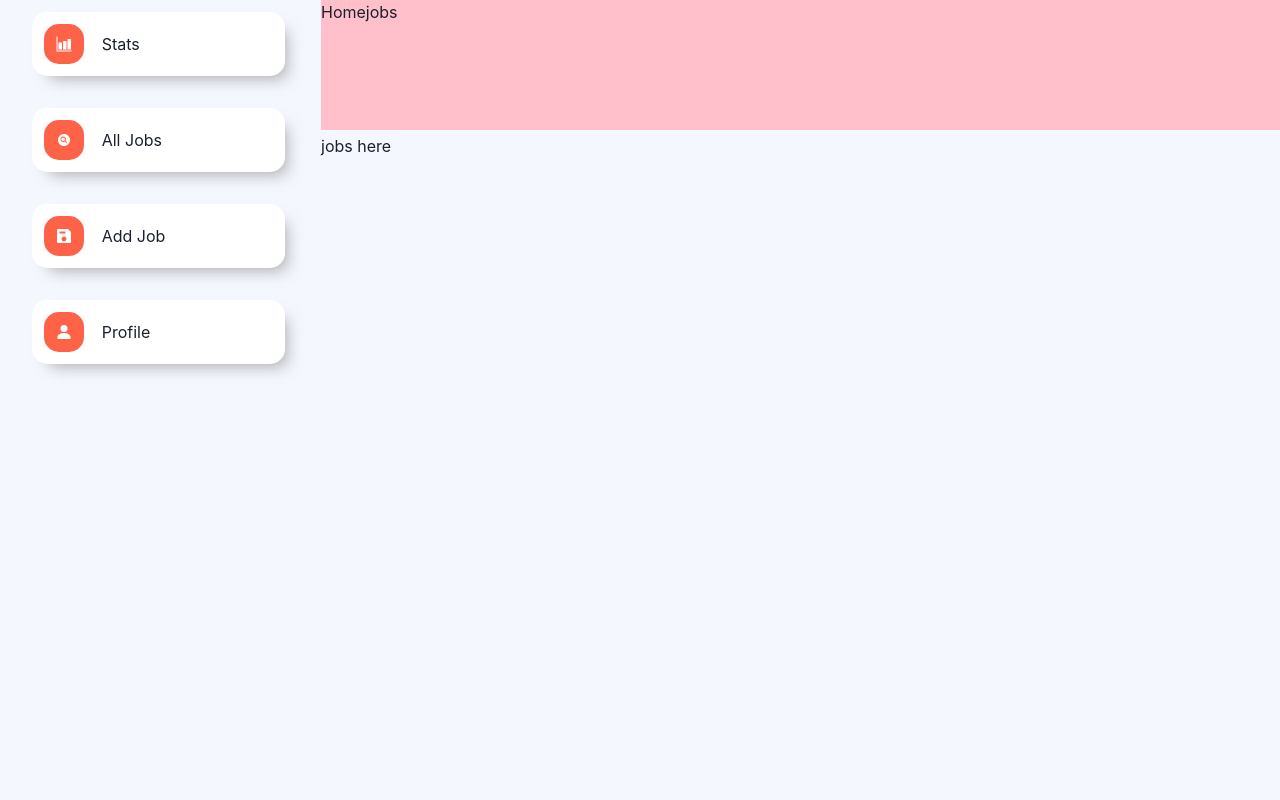
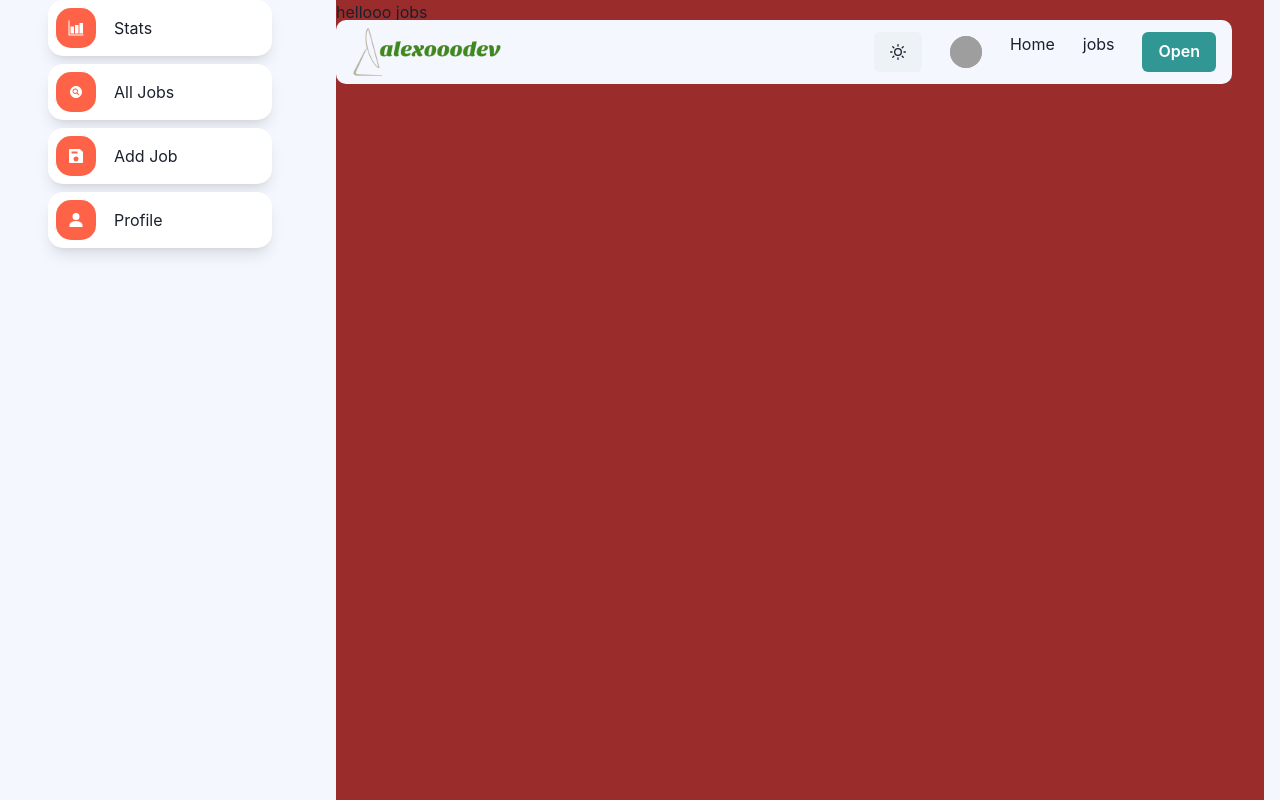
Before and after one commit to alexotoo/jobifyfullstack, a Next.js app in the folder client/: page /dashboard/jobs in a window 1280 px wide. Built offline with nearby package versions, Linux system fonts and the light colour scheme; grey boxes are pictures that could not be loaded.

Commit message:
nav ui fixed

```diff
--- a/client/pages/_app.js
+++ b/client/pages/_app.js
@@ -6,11 +6,9 @@ import theme from "../theme";
 function MyApp({ Component, pageProps }) {
   const getLayout = Component.getLayout || ((page) => page);
 
-  return getLayout(
+  return (
     <ChakraProvider theme={theme}>
-      <AppProvider>
-        <Component {...pageProps} />
-      </AppProvider>
+      <AppProvider>{getLayout(<Component {...pageProps} />)}</AppProvider>
     </ChakraProvider>
   );
 }
--- a/client/pages/dashboard/home.js
+++ b/client/pages/dashboard/home.js
@@ -1,3 +1,4 @@
-export const hompe = () => {
-  return <div>hompe</div>;
+const home = () => {
+  return <div>home</div>;
 };
+export default home;
--- a/client/pages/dashboard/index.js
+++ b/client/pages/dashboard/index.js
@@ -1,8 +1,9 @@
 import DashboardLayout from "../../src/components/DashboardLayout";
+import Navbar from "../../src/components/Navbar";
 
 const index = ({ data }) => {
   console.log(data);
-  return <div>hello index</div>;
+  return <div>{/* <Navbar /> */}dashboard</div>;
 };
 
 index.getLayout = function getLayout(page) {
--- a/client/pages/dashboard/jobs.js
+++ b/client/pages/dashboard/jobs.js
@@ -1,7 +1,13 @@
+import { Box, Container } from "@chakra-ui/react";
 import DashboardLayout from "../../src/components/DashboardLayout";
 
 function jobs() {
-  return <div>jobs here</div>;
+  return (
+    <Box bg={"red.700"} minH={"100%"}>
+      {/* <Navbar /> */}
+      hellooo jobs
+    </Box>
+  );
 }
 
 jobs.getLayout = function getLayout(page) {
--- a/client/src/components/DashboardLayout.js
+++ b/client/src/components/DashboardLayout.js
@@ -1,32 +1,32 @@
-import { Grid, GridItem, Link, Text } from "@chakra-ui/react";
-import NextLink from "next/link";
+import {
+  Box,
+  Grid,
+  GridItem,
+  Link,
+  Text,
+  Flex,
+  Center,
+  VStack,
+} from "@chakra-ui/react";
+import DashboardNavDrawer from "./DashboardNavDrawer";
+import Navbar from "./Navbar";
+
 import NavItemBox from "./NavItemBox";
 
 function DashboardLayout({ children }) {
   return (
-    <Grid
-      minH="100vh"
-      templateRows="repeat(12, 1fr)"
-      templateColumns="repeat(12, 1fr)"
-      gap={4}
-      bg="#F4F7FE"
-    >
-      <GridItem rowSpan={12} colSpan={3} bg="#F4F7FE">
+    <Flex minH="100vh" bg="color.800">
+      <Box minW="25%">
         <NavItemBox />
-      </GridItem>
-      <GridItem colSpan={9} rowSpan={2} bg="pink">
-        <NextLink href="/dashboard" passHref>
-          <Link>Home</Link>
-        </NextLink>
-        <NextLink href="/dashboard/jobs" passHref>
-          <Link>jobs</Link>
-        </NextLink>
-      </GridItem>
-      <GridItem colSpan={9} rowSpan={10}>
-        {children}
-      </GridItem>
-    </Grid>
+      </Box>
+
+      <VStack flex={1}>
+        <Box minW="100%" px="1rem" minH="100%">
+          <Navbar />
+          {children}
+        </Box>
+      </VStack>
+    </Flex>
   );
-  ``;
 }
 export default DashboardLayout;
--- a/client/src/components/DashboardNavDrawer.js
+++ b/client/src/components/DashboardNavDrawer.js
@@ -1,3 +1,4 @@
+import { useRef } from "react";
 import {
   Drawer,
   DrawerBody,
@@ -6,8 +7,42 @@ import {
   DrawerOverlay,
   DrawerContent,
   DrawerCloseButton,
+  Portal,
+  useDisclosure,
+  Button,
 } from "@chakra-ui/react";
+
 const DashboardNavDrawer = () => {
-  return <div>DashboardNavDrawer</div>;
+  const { isOpen, onOpen, onClose } = useDisclosure();
+  const btnRef = useRef();
+
+  return (
+    <>
+      <Button ref={btnRef} colorScheme="teal" onClick={onOpen}>
+        Open
+      </Button>
+      <Drawer
+        isOpen={isOpen}
+        placement="right"
+        onClose={onClose}
+        finalFocusRef={btnRef}
+      >
+        <DrawerOverlay />
+        <DrawerContent>
+          <DrawerCloseButton />
+          <DrawerHeader>Create your account</DrawerHeader>
+
+          <DrawerBody>body here</DrawerBody>
+
+          <DrawerFooter>
+            <Button variant="outline" mr={3} onClick={onClose}>
+              Cancel
+            </Button>
+            <Button colorScheme="blue">Save</Button>
+          </DrawerFooter>
+        </DrawerContent>
+      </Drawer>
+    </>
+  );
 };
 export default DashboardNavDrawer;
--- a/client/src/components/NavItem.js
+++ b/client/src/components/NavItem.js
@@ -3,8 +3,8 @@ import NextLink from "next/link";
 const NavItem = ({ icon, text, url }) => {
   return (
     <NextLink href={url} passHref>
-      <Link w="80%">
-        <Box p="12" bg="white" borderRadius="15px" className="shd" my="12">
+      <Link w="70%">
+        <Box p="2" bg="color.900" borderRadius="15px" boxShadow={"lg"}>
           <HStack>
             {" "}
             <Circle
--- a/client/src/components/NavItemBox.js
+++ b/client/src/components/NavItemBox.js
@@ -6,9 +6,10 @@ import {
   IoSearchCircleSharp,
   IoPersonSharp,
 } from "react-icons/io5";
+
 const NavItemBox = () => {
   return (
-    <VStack>
+    <VStack position={"fixed"} minW="25%">
       <NavItem text="Stats" icon={<IoBarChartSharp />} url="/dashboard/stats" />
       <NavItem
         text="All Jobs"
--- a/client/src/components/Navbar.js
+++ b/client/src/components/Navbar.js
@@ -21,13 +21,20 @@ import {
   useColorMode,
   Center,
 } from "@chakra-ui/react";
+import DashboardNavDrawer from "./DashboardNavDrawer";
 
 export default function Navbar() {
   const { colorMode, toggleColorMode } = useColorMode();
   const { isOpen, onOpen, onClose } = useDisclosure();
   return (
-    <>
-      <Box bg={useColorModeValue("gray.100", "gray.900")} px={4}>
+    <Box
+      bg="color.800"
+      px={4}
+      borderRadius={"10px"}
+      position="fixed"
+      w="70%"
+      margin={"20px 0 20px 0"}
+    >
       <Flex h={16} alignItems={"center"} justifyContent={"space-between"}>
         <Image src={logo} width="150px" height={"50%"} />
 
@@ -67,11 +74,17 @@ export default function Navbar() {
                 <MenuItem>Account Settings</MenuItem>
                 <MenuItem>Logout</MenuItem>
               </MenuList>
+              <NextLink href="/dashboard" passHref>
+                <Link>Home</Link>
+              </NextLink>
+              <NextLink href="/dashboard/jobs" passHref>
+                <Link>jobs</Link>
+              </NextLink>
+              <DashboardNavDrawer />
             </Menu>
           </Stack>
         </Flex>
       </Flex>
     </Box>
-    </>
   );
 }
--- a/client/theme.js
+++ b/client/theme.js
@@ -14,7 +14,7 @@ const theme = extendTheme({
       500: "#EC615B",
       600: "#274371",
       700: "#4F5389",
-      800: "#d1c4e9",
+      800: "#F4F7FE",
       900: "#ffffff",
     },
   },
```
Lines whose indentation alone changed are shown as unchanged.
